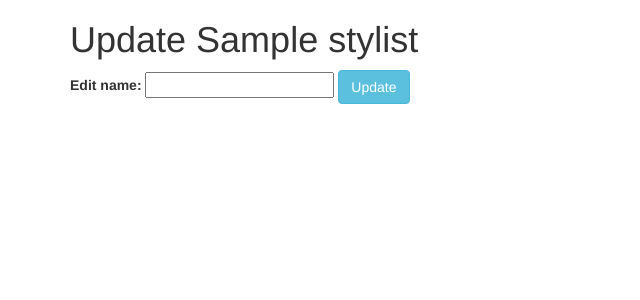
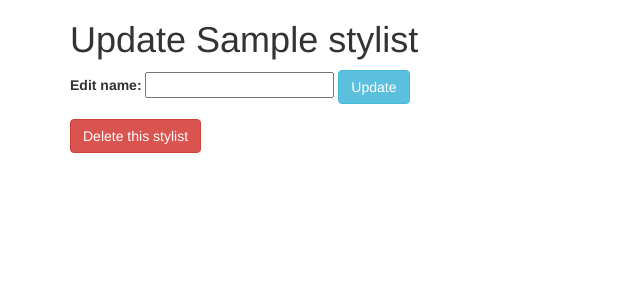
Before and after one commit to kylepratuch/hair_salon, a PHP site: template views/stylist_edit.html.twig in a window 1280 px wide. Shown: the top 300 px of the page, without its empty margins (0-640 px from the left). Run offline with PHP 8.4, Linux system fonts and the light colour scheme; the template is opened without the code that fills it: most values are stand-ins (such as "Sample title", 1, 10 or a date in 2020); some libraries are stand-ins or nearby versions.

Commit message:
add delete to stylist edit page

```diff
--- a/views/index.html.twig
+++ b/views/index.html.twig
@@ -14,10 +14,7 @@
             <ul>
                 {% for stylist in stylists %}
                     <h4><strong><a href='/stylists/{{ stylist.getId }}'>{{ stylist.getName }}</a></strong></h4>
-                    <p>
-                        <a href='/stylists/{{ stylist.getId }}/edit' role='button' class='btn btn-primary btn-xs'>Edit this stylist</a>
-                        <a href='/clients/{{ stylist.getId }}/delete' role='button' class='btn btn-danger btn-xs'>Delete this stylist</a>
-                    </p>
+                    <p><a href='/stylists/{{ stylist.getId }}/edit' role='button' class='btn btn-primary btn-xs'>Edit this stylist</a></p>
                 {% endfor %}
             </ul>
             <form action='/clear' method='post'>
--- a/views/stylist_edit.html.twig
+++ b/views/stylist_edit.html.twig
@@ -17,6 +17,12 @@
 
                 <button type='submit' class='btn btn-info'>Update</button>
             </div>
+        </form>
+
+        <form action="/stylists/{{ stylist.getId }}" method="post">
+            <input name="_method" type="hidden" value="delete">
+
+            <button type="submit" class="btn btn-danger">Delete this stylist</button>
     </div>
 </body>
 </html>
```
Also changed, not shown: app/app.php (+8 -0 lines).
